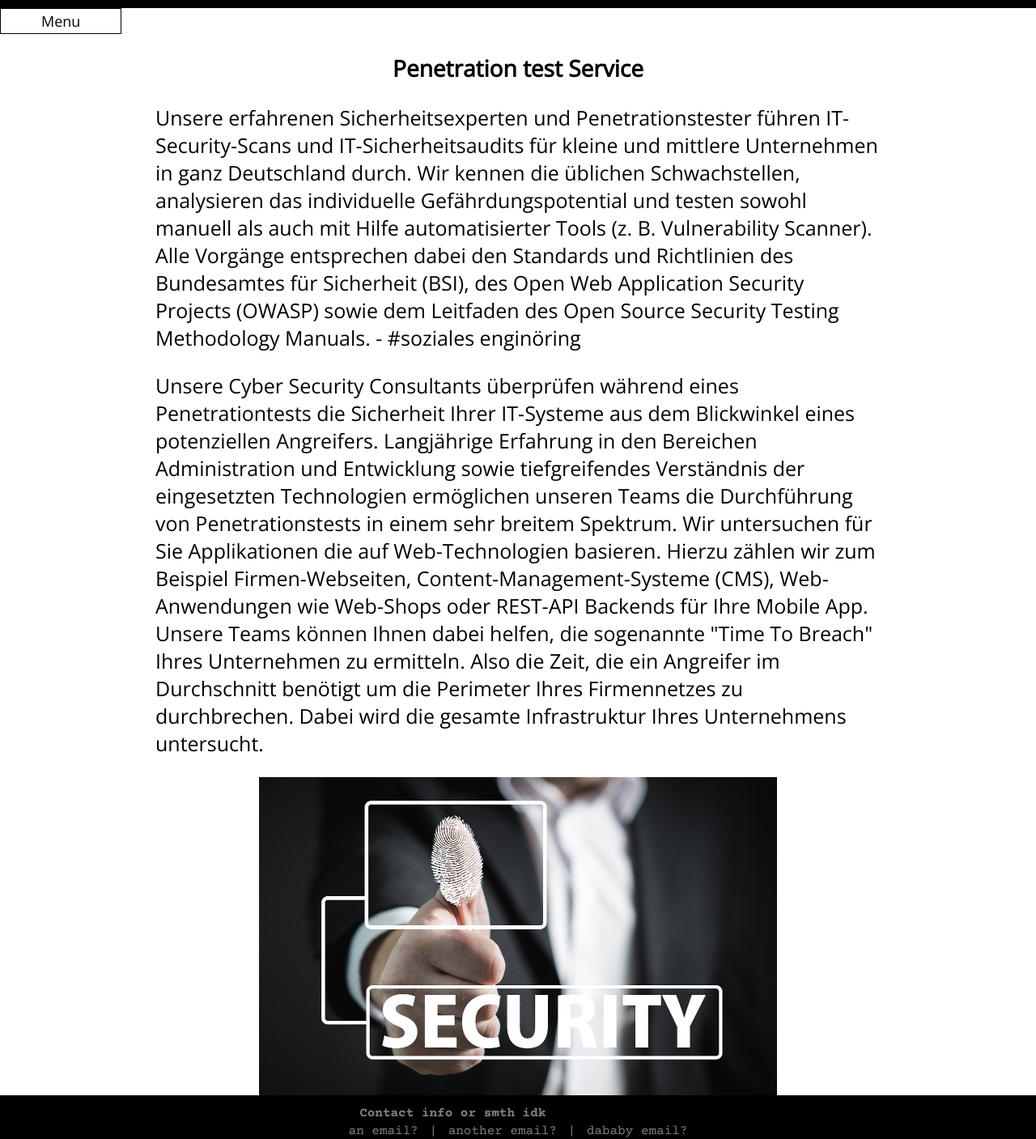
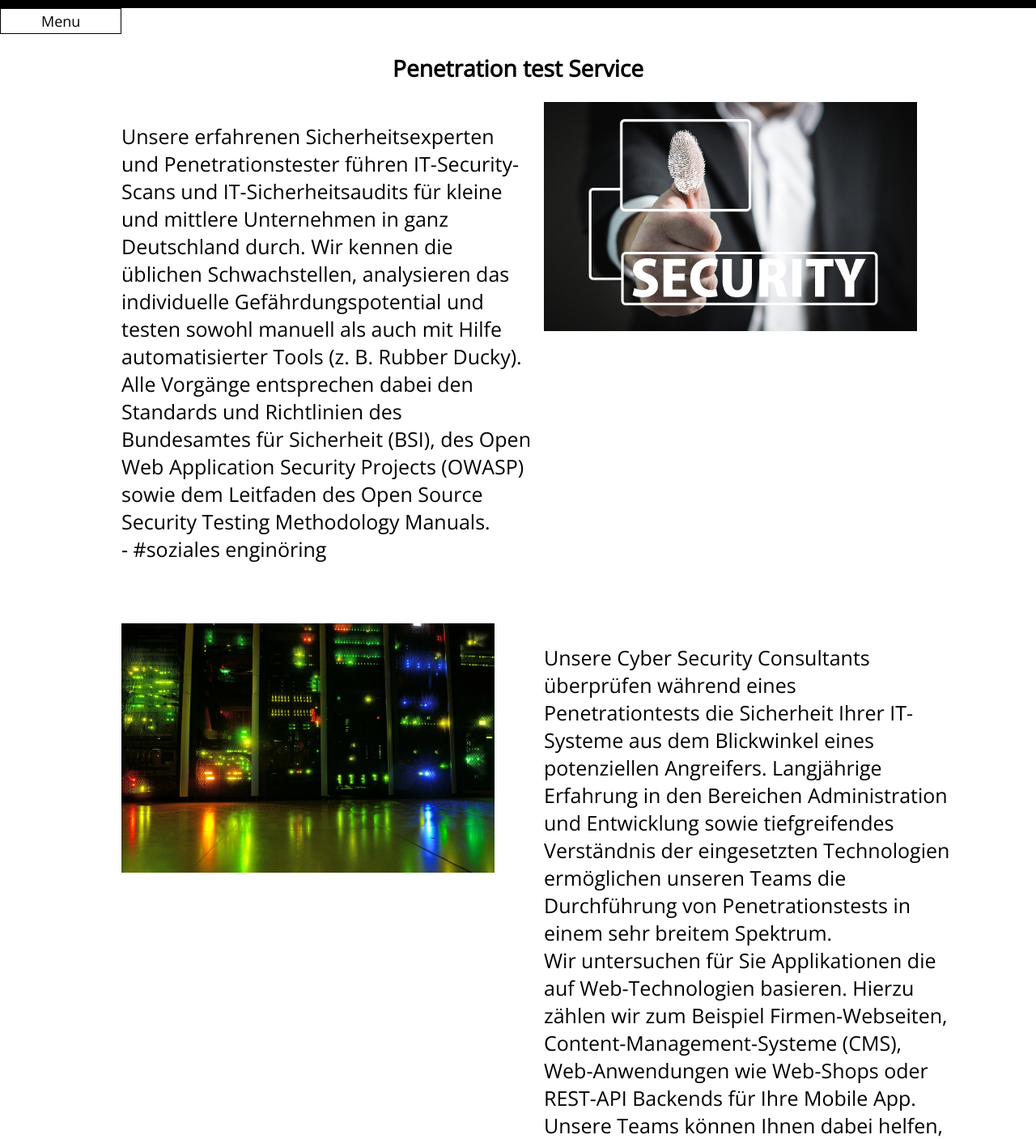
Before and after one commit to cbt-inspector/bohde, a Nuxt app: page /pentest in a window 1280 px wide. Shown: the part 260-1667 px from the top of the page at 81% size. Built offline with nearby package versions, Linux system fonts and the light colour scheme.

Commit message:
pentesting your mom

```diff
--- a/pages/pentest.vue
+++ b/pages/pentest.vue
@@ -20,29 +20,45 @@
       <a href="https://www.bibun.ga/tacdrip.png">😳dro🅱pf😳</a>
     </div>
   </div>
-<div class=textbdy>
+<div style="height:auto">
   <h2 style="font-size:32">Penetration test Service</h2>
+  <div class="row">
+    <div class="column" style="margin-left: 150px">
       <p style="font-size:25px">
 
         Unsere erfahrenen Sicherheitsexperten und Penetrationstester
         führen IT-Security-Scans und IT-Sicherheitsaudits für kleine und mittlere Unternehmen in ganz Deutschland durch.
         Wir kennen die üblichen Schwachstellen, analysieren das individuelle Gefährdungspotential
-    und testen sowohl manuell als auch mit Hilfe automatisierter Tools (z. B. Vulnerability Scanner).
-    Alle Vorgänge entsprechen dabei den Standards und Richtlinien des Bundesamtes für Sicherheit (BSI),
+        und testen sowohl manuell als auch mit Hilfe automatisierter Tools (z. B. Rubber Ducky).
+        <br />Alle Vorgänge entsprechen dabei den Standards und Richtlinien des Bundesamtes für Sicherheit (BSI),
         des Open Web Application Security Projects (OWASP) sowie dem Leitfaden des
         Open Source Security Testing Methodology Manuals.
-     - #soziales enginöring
+        <br />- #soziales enginöring
       </p>
-  <p style="font-size:25px">
+    </div>
+    <div class="column">
+      <img src="~/static/pentest_fingerpr.jpg" class="imgfng" style="margin-left:10px"/>
+    </div>
+  </div>
+  <div style="margin-top:50px">
+    <div class="column" style="margin-left: 150px;">
+      <img src="~/static/pentest_server.jpg" class="imgfng"/>
+    </div>
+    <div class="column">
+      <p style="font-size:25px;margin-left:10px">
       Unsere Cyber Security Consultants überprüfen während eines Penetrationtests die Sicherheit Ihrer IT-Systeme aus dem Blickwinkel eines potenziellen Angreifers.
       Langjährige Erfahrung in den Bereichen Administration und Entwicklung sowie tiefgreifendes Verständnis der eingesetzten
-    Technologien ermöglichen unseren Teams die Durchführung von Penetrationstests in einem sehr breitem Spektrum. Wir untersuchen für Sie
+      Technologien ermöglichen unseren Teams die Durchführung von Penetrationstests in einem sehr breitem Spektrum. <br />Wir untersuchen für Sie
       Applikationen die auf Web-Technologien basieren. Hierzu zählen wir zum Beispiel Firmen-Webseiten, Content-Management-Systeme (CMS),
       Web-Anwendungen wie Web-Shops oder REST-API Backends für Ihre Mobile App. Unsere Teams können Ihnen dabei helfen, die sogenannte
       "Time To Breach" Ihres Unternehmen zu ermitteln. Also die Zeit, die ein Angreifer im Durchschnitt benötigt um die Perimeter
       Ihres Firmennetzes zu durchbrechen. Dabei wird die gesamte Infrastruktur Ihres Unternehmens untersucht.
       </p>
-  <img src="~/static/pentest_fingerpr.jpg" class="imgfng"/>
+    </div>
+  </div>
+</div>
+<div class="textbdy">
+
 </div>
 </div>
 <div class="footeradv">
@@ -80,6 +96,11 @@ h1 {
   font-family: 'Open Sans', sans-serif;
   font-size: 50px;
 }
+h2 {
+  text-align: center;
+  font-family: 'Open Sans', sans-serif;
+  font-size: 28px;
+}
 p {
   font-family: 'Open Sans', sans-serif;
   font-size: 25px;
@@ -88,9 +109,18 @@ a {
   font-family: 'Open Sans', sans-serif;
 }
 .imgfng {
-  width: 50%;
-  margin: auto;
-  display: flex;
+  width: 90%;
+  display: inline;
+}
+.row::after {
+  content: "";
+  clear: both;
+  display: table;
+}
+.column {
+  float: left;
+  display: inline;
+  width: 40%;
 }
 .invertedbox {
   font-family: 'Comfortaa', serif;
@@ -116,12 +146,8 @@ a {
 }
 .textbdy {
   background: white;
-  height: auto;
-}
-.textbdy h2 {
-  text-align: center;
-  font-family: 'Open Sans', sans-serif;
-  font-size: 28px;
+  height: 700px;
+  float: none;
 }
 .textbdy p {
   font-family: 'Open Sans', sans-serif;
```
Lines whose indentation alone changed are shown as unchanged.
